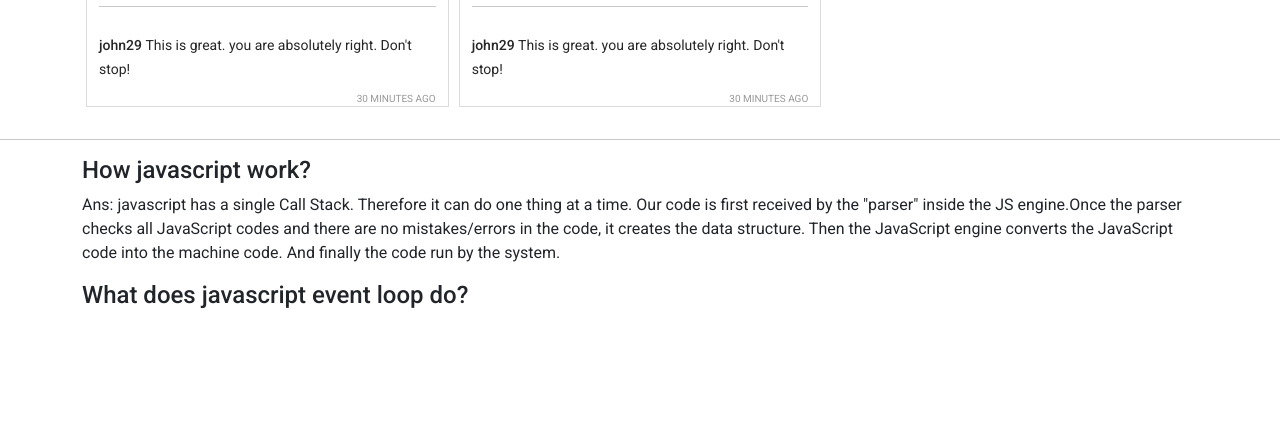
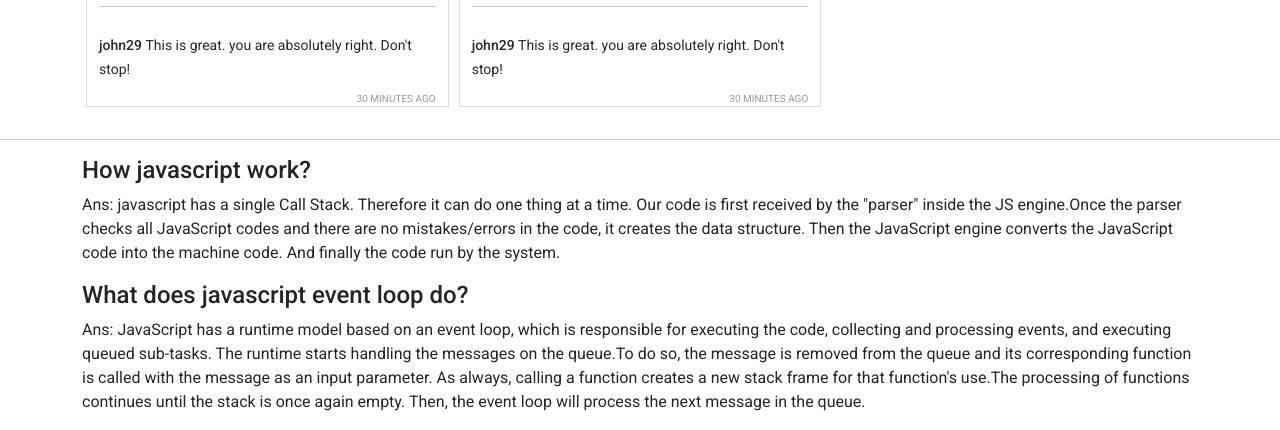
Before and after one commit to Antar-Chakrabarti/insta-sohor, a plain HTML site: page index.html in a window 1280 px wide. Shown: the part 1425-1855 px from the top of the page. Before the commit the page ends 1751 px from the top, so only its background shows below. Drawn offline with nearby package versions, Linux system fonts and the light colour scheme.

Commit message:
last quesition updated

```diff
--- a/index.html
+++ b/index.html
@@ -63,7 +63,11 @@
         </div>
         <div class="second-quesition">
             <h4>What does javascript event loop do?</h4>
-            <p></p>
+            <p>
+                Ans: JavaScript has a runtime model based on an event loop, which is responsible for executing the code, collecting and processing events, and executing queued sub-tasks. The runtime starts handling the messages on the queue.To do so, the message is removed
+                from the queue and its corresponding function is called with the message as an input parameter. As always, calling a function creates a new stack frame for that function's use.The processing of functions continues until the stack is once
+                again empty. Then, the event loop will process the next message in the queue.
+            </p>
         </div>
     </section>
     <footer></footer>
```
